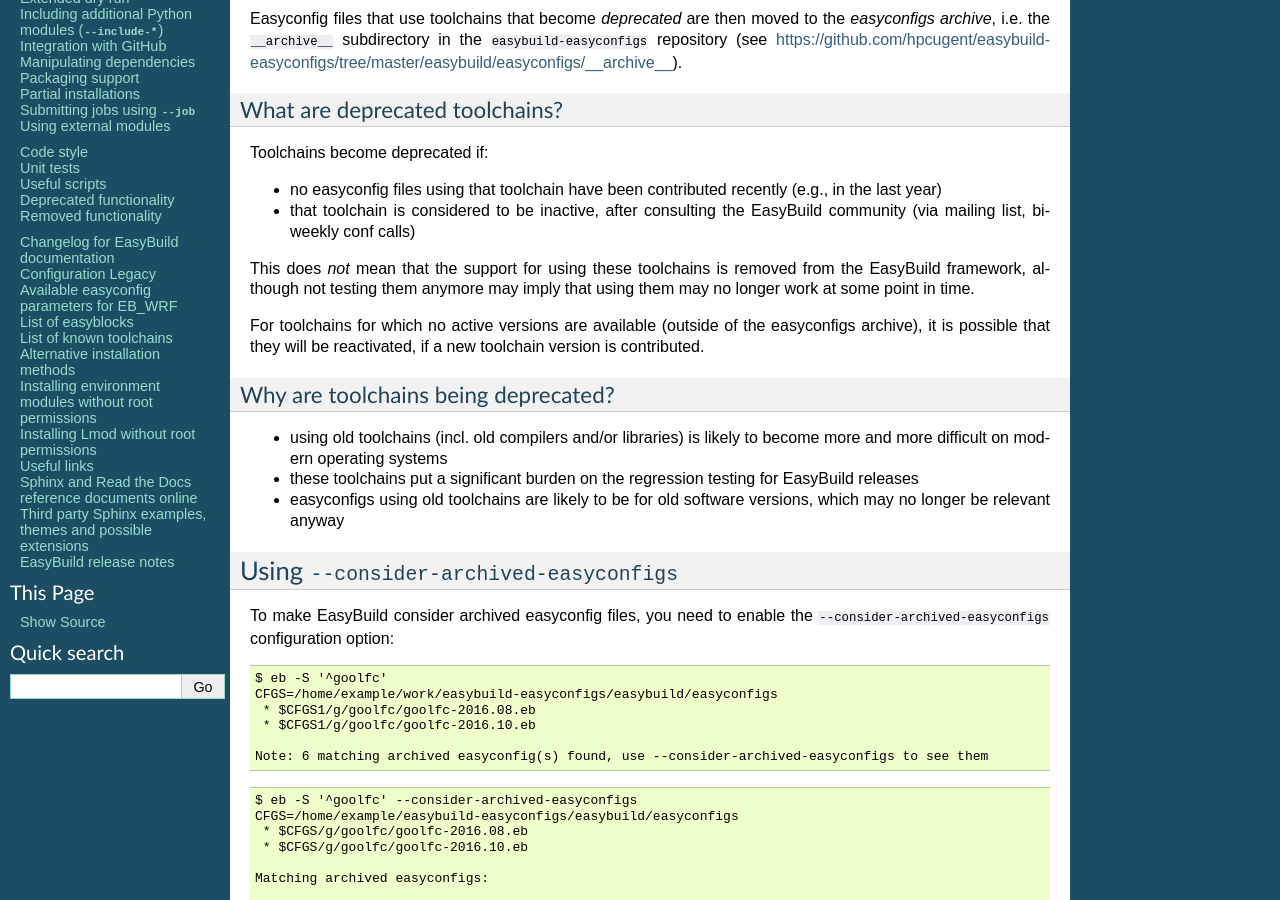
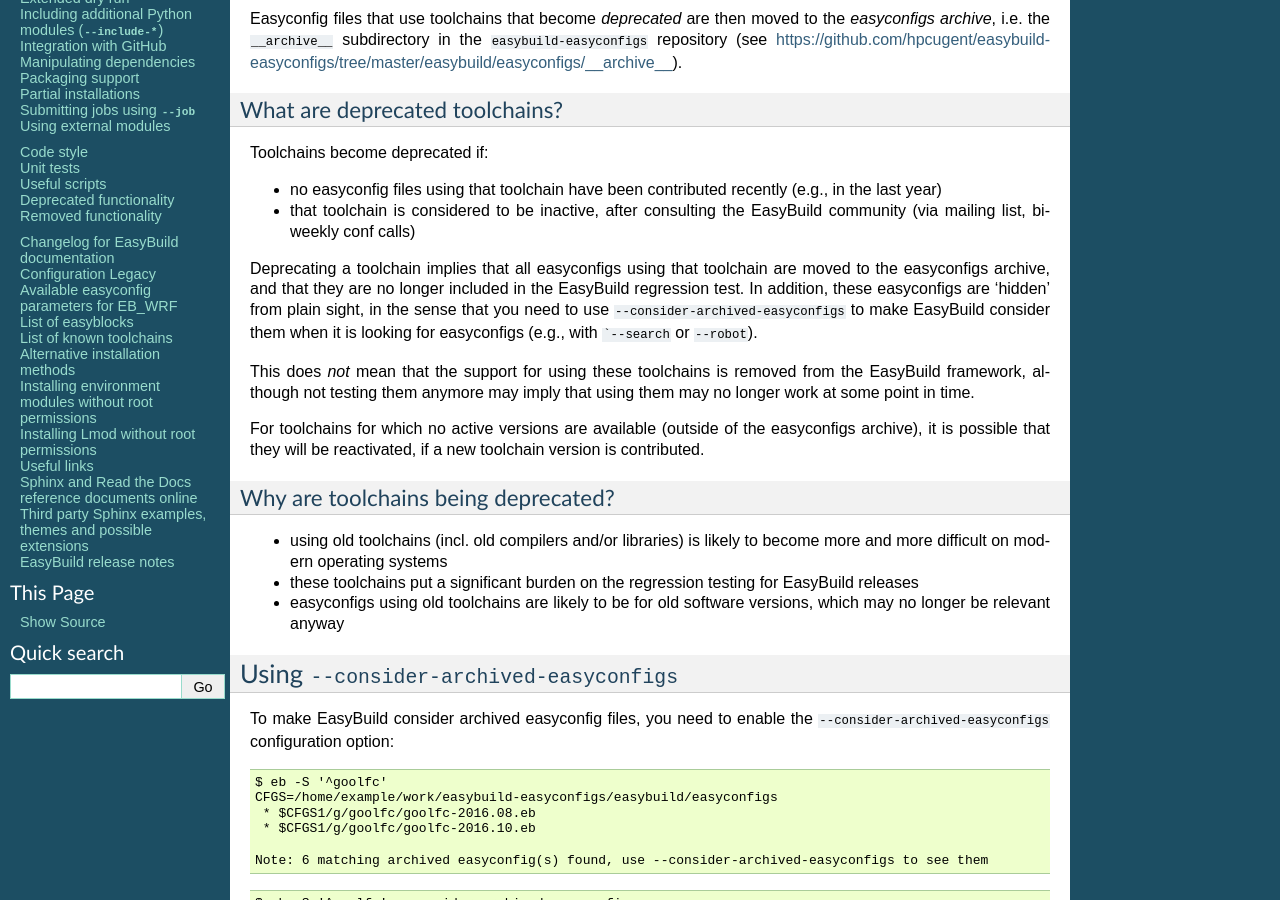
Before and after one commit to easybuilders/easybuild, a Sphinx documentation site: the page built from docs/Archived-easyconfigs.rst, in a window 1280 px wide and 900 px high, scrolled down 402 px. Built offline with Sphinx 7.4.7, drawn with Linux system fonts in a browser that asks for light colours.

Commit message:
clarify what deprecating a toolchain implies

````diff
--- a/docs/Archived-easyconfigs.rst
+++ b/docs/Archived-easyconfigs.rst
@@ -29,6 +29,11 @@
 
 * no easyconfig files using that toolchain have been contributed recently (e.g., in the last year)
 * that toolchain is considered to be inactive, after consulting the EasyBuild community (via mailing list, bi-weekly conf calls)
+
+Deprecating a toolchain implies that all easyconfigs using that toolchain are moved to the easyconfigs archive,
+and that they are no longer included in the EasyBuild regression test.
+In addition, these easyconfigs are 'hidden' from plain sight, in the sense that you need to use ``--consider-archived-easyconfigs``
+to make EasyBuild consider them when it is looking for easyconfigs (e.g., with ```--search`` or ``--robot``).
 
 This does *not* mean that the support for using these toolchains is removed from the EasyBuild framework,
 although not testing them anymore may imply that using them may no longer work at some point in time.
````
